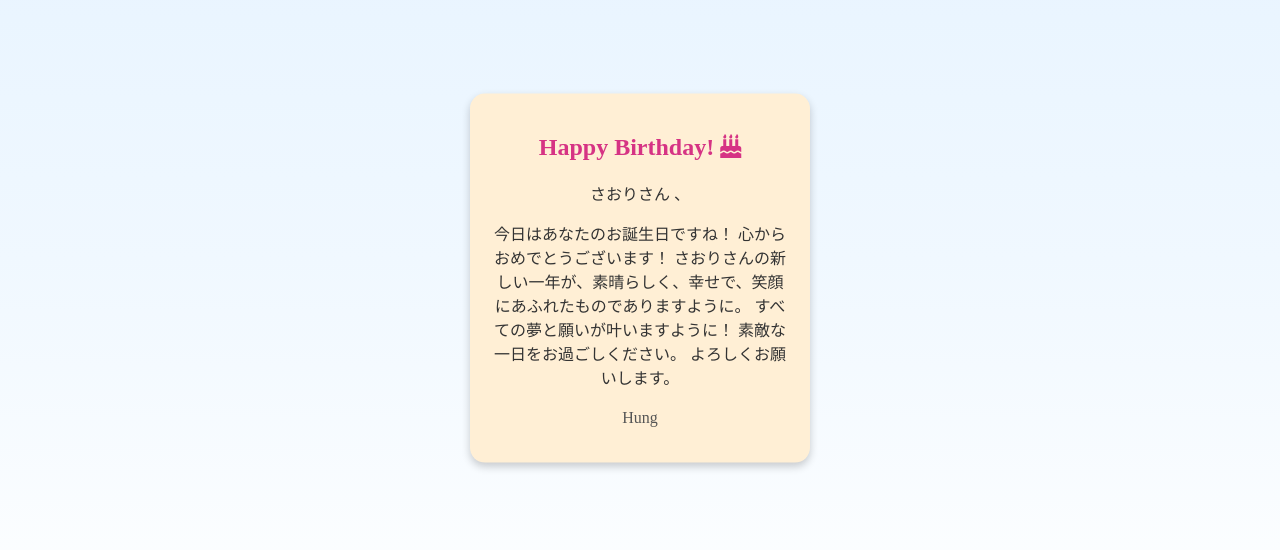
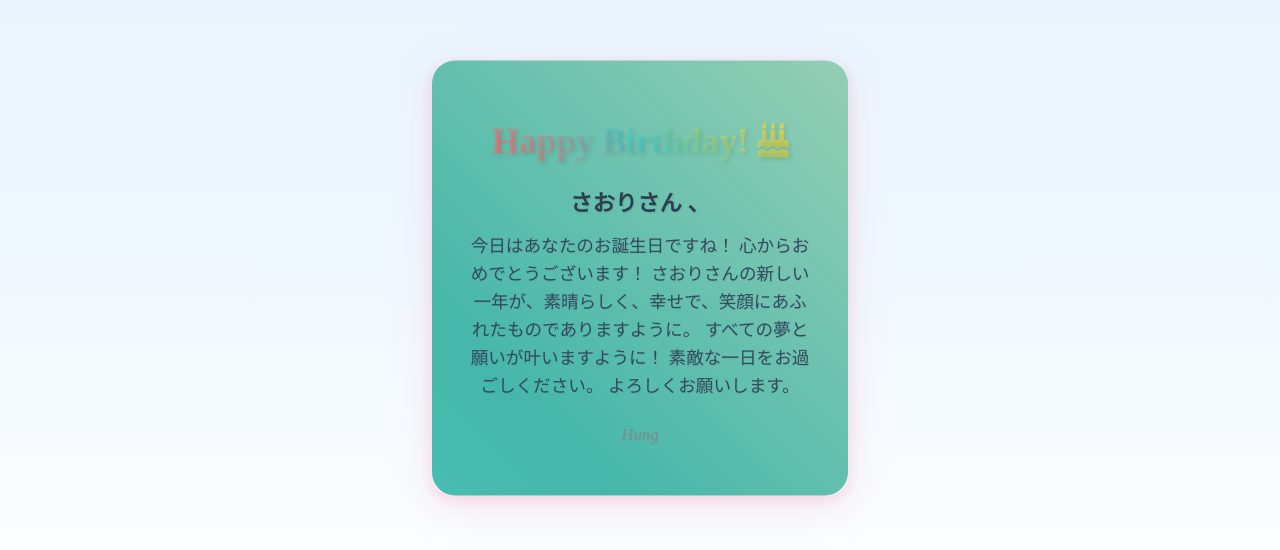
Before and after one commit to 0823h/happy-birthday-s-2025, a plain HTML site: page index.html in a window 1280 px wide. Shown: the part 142-692 px from the top of the page. Drawn offline with Linux system fonts and the light colour scheme.

Commit message:
improve card background

```diff
--- a/style.css
+++ b/style.css
@@ -1,40 +1,131 @@
 .birthday-card {
-  width: 300px;
+  width: 350px;
+  max-width: 90vw;
   margin: 20px auto;
-  padding: 20px;
-  background-color: #ffefd5;
-  border-radius: 15px;
-  box-shadow: 0 4px 8px rgba(0, 0, 0, 0.2);
+  padding: 30px;
+  background: linear-gradient(135deg, #ffefd5 0%, #fff8e1 30%, #f8f9fa 100%);
+  border-radius: 20px;
+  box-shadow:
+    0 8px 32px rgba(0, 0, 0, 0.15),
+    0 2px 8px rgba(0, 0, 0, 0.1),
+    inset 0 1px 0 rgba(255, 255, 255, 0.8);
+  border: 3px solid transparent;
+  background-clip: padding-box;
   text-align: center;
   z-index: 2;
   position: absolute;
   left: 50%;
   top: 50%;
   transform: translate(-50%, -50%);
+  transition: all 0.3s ease;
+  animation: cardGlow 4s ease-in-out infinite alternate;
+}
+
+.birthday-card:hover {
+  transform: translate(-50%, -50%) scale(1.02);
+  box-shadow:
+    0 12px 40px rgba(0, 0, 0, 0.2),
+    0 4px 12px rgba(0, 0, 0, 0.15),
+    inset 0 1px 0 rgba(255, 255, 255, 0.9);
+}
+
+.birthday-card::before {
+  content: '';
+  position: absolute;
+  top: -3px;
+  left: -3px;
+  right: -3px;
+  bottom: -3px;
+  background: linear-gradient(45deg, #ff6b6b, #4ecdc4, #45b7aa, #96ceb4, #ffd93d, #ff6b6b);
+  background-size: 400% 400%;
+  border-radius: 23px;
+  z-index: -1;
+  animation: gradientShift 3s ease infinite;
+}
+
+@keyframes cardGlow {
+  0% {
+    box-shadow:
+      0 8px 32px rgba(0, 0, 0, 0.15),
+      0 2px 8px rgba(0, 0, 0, 0.1),
+      inset 0 1px 0 rgba(255, 255, 255, 0.8);
+  }
+  100% {
+    box-shadow:
+      0 12px 40px rgba(255, 182, 193, 0.3),
+      0 4px 12px rgba(255, 105, 180, 0.2),
+      inset 0 1px 0 rgba(255, 255, 255, 0.9);
+  }
+}
+
+@keyframes gradientShift {
+  0% {
+    background-position: 0% 50%;
+  }
+  50% {
+    background-position: 100% 50%;
+  }
+  100% {
+    background-position: 0% 50%;
+  }
 }
 
 .card-header h2 {
   color: #d63384;
+  font-size: 2.2em;
+  margin-bottom: 10px;
+  text-shadow: 2px 2px 4px rgba(0, 0, 0, 0.1);
+  background: linear-gradient(45deg, #ff6b6b, #4ecdc4, #ffd93d);
+  -webkit-background-clip: text;
+  -webkit-text-fill-color: transparent;
+  background-clip: text;
+  animation: textShimmer 3s ease-in-out infinite;
 }
 
 .card-title {
-  color: #333;
+  color: #2c3e50;
+  font-size: 1.4em;
+  font-weight: 600;
+  margin-bottom: 15px;
+  text-shadow: 1px 1px 2px rgba(0, 0, 0, 0.1);
 }
 
 .card-body p {
   margin: 15px 0;
-  color: #333;
+  color: #34495e;
+  font-size: 1.1em;
+  line-height: 1.6;
+  text-shadow: 0.5px 0.5px 1px rgba(0, 0, 0, 0.05);
 }
 
 .card-body img {
   max-width: 100%;
   height: auto;
-  border-radius: 10px;
+  border-radius: 15px;
+  box-shadow: 0 4px 12px rgba(0, 0, 0, 0.15);
+  transition: transform 0.3s ease;
+  border: 3px solid rgba(255, 255, 255, 0.8);
+}
+
+.card-body img:hover {
+  transform: scale(1.05);
 }
 
 .card-footer p {
-  margin-top: 20px;
-  color: #555;
+  margin-top: 25px;
+  color: #7f8c8d;
+  font-style: italic;
+  font-size: 1.05em;
+  text-shadow: 0.5px 0.5px 1px rgba(0, 0, 0, 0.05);
+}
+
+@keyframes textShimmer {
+  0%, 100% {
+    background-position: 0% 50%;
+  }
+  50% {
+    background-position: 100% 50%;
+  }
 }
 
 
```
